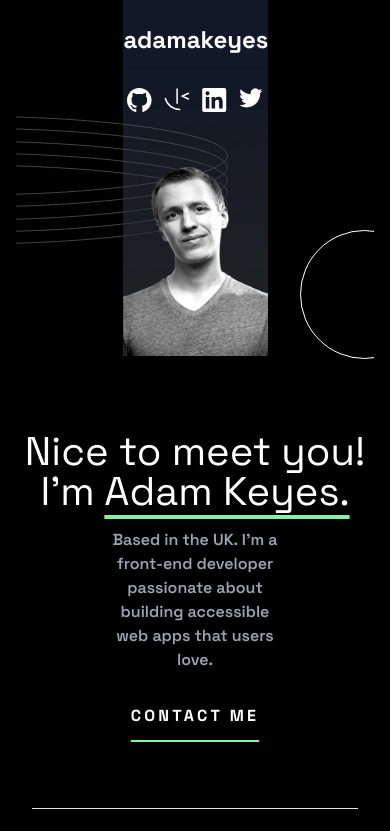
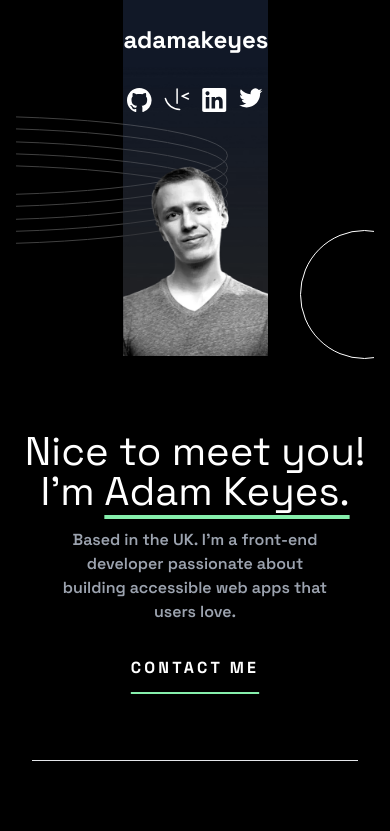
Before and after one commit to WanchalermMitcachon/devportfolio, a React (Vite) app: page / in a window 390 px wide. Shown: the top 831 px of the page. Built offline with nearby package versions, Linux system fonts and the light colour scheme.

Commit message:
dsa
dsadas

```diff
--- a/src/components/Profile/Profile.jsx
+++ b/src/components/Profile/Profile.jsx
@@ -129,7 +129,7 @@ function Profile() {
           </p>
         </div>
         <div className="my-4 mx-2 md:flex md:flex-wrap md:text-wrap md:mb-8 lg:w-[60%]">
-          <p className="text-gray-400 text-center font-semibold px-[5rem] md:text-start md:w-[90%] md:px-0">
+          <p className="text-gray-400 text-center font-semibold px-[1.5rem] md:text-start md:w-[90%] md:px-0">
             Based in the UK. I'm a front-end developer passionate about building
             accessible web apps that users love.
           </p>
```
